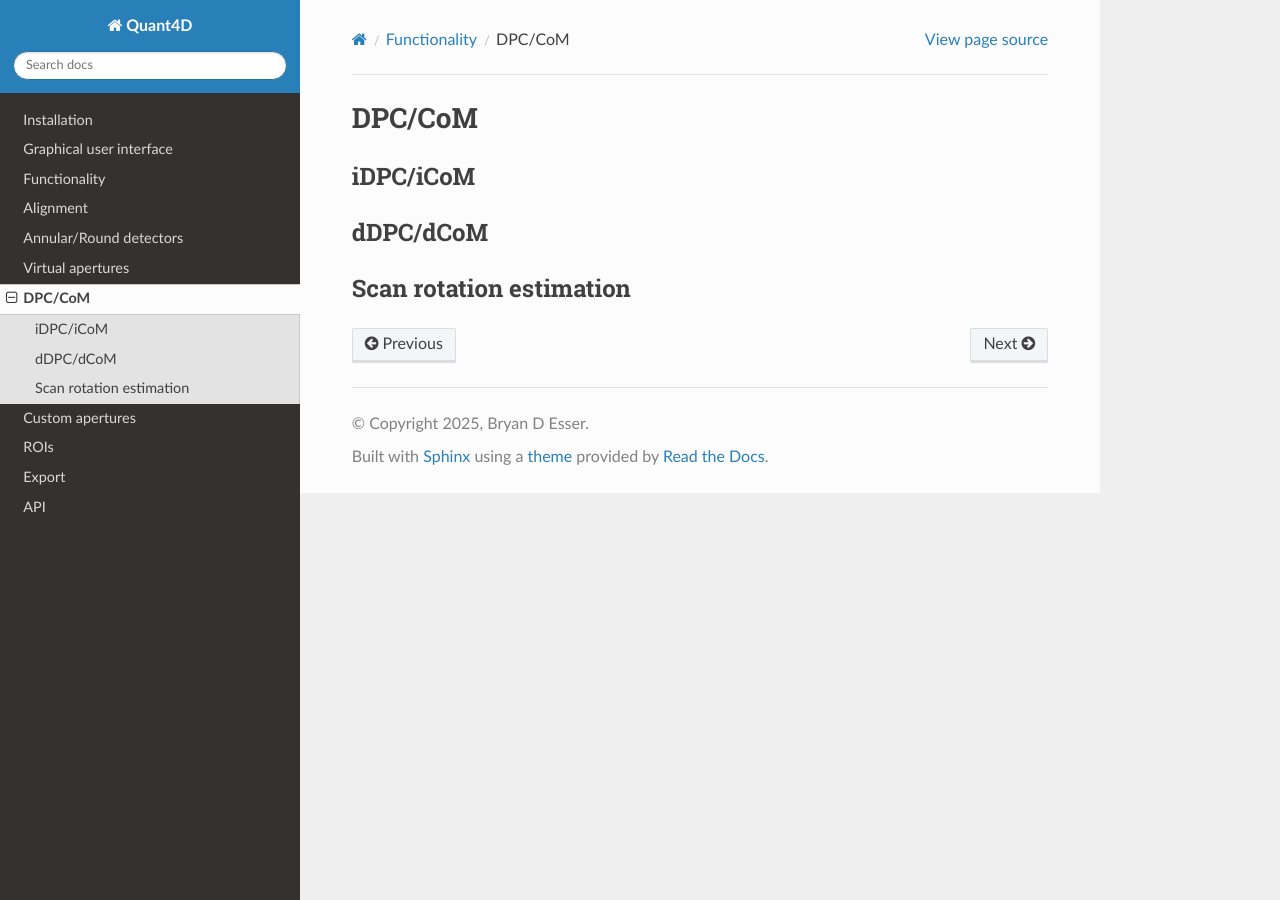
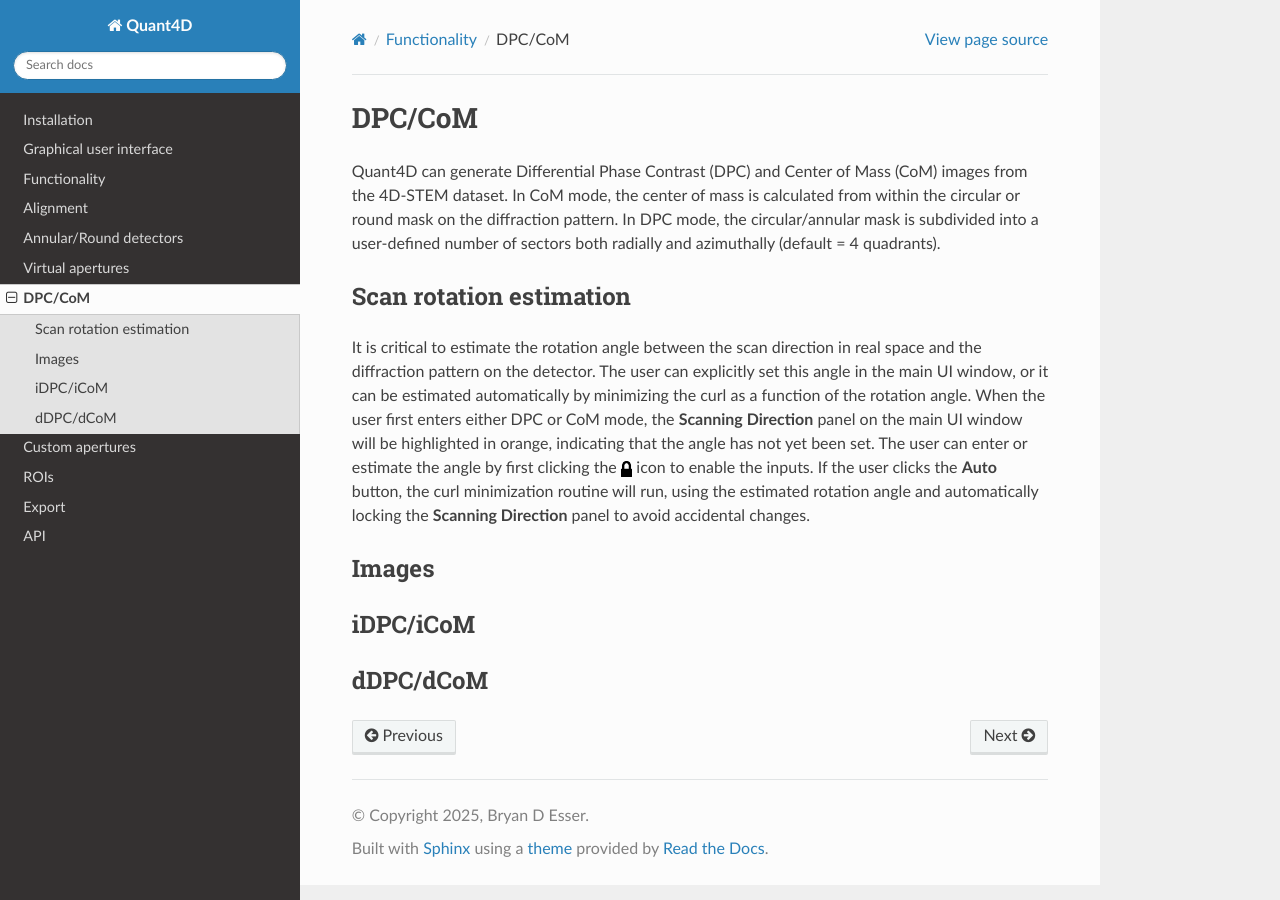
Before and after one commit to bryandesser/Quant4D, a Sphinx documentation site: the page built from docs/source/dpc_com.rst, in a window 1280 px wide. Built offline with Sphinx 7.4.7 and the Read the Docs theme 3.1.0, drawn with Linux system fonts in a browser that asks for light colours; formulas are drawn with MathJax 3; pages that are not in the unit, such as notebooks, are missing from menus.

Commit message:
modified:   docs/source/dpc_com.rst

```diff
--- a/docs/source/dpc_com.rst
+++ b/docs/source/dpc_com.rst
@@ -2,9 +2,35 @@
 
 DPC/CoM
 -------
+Quant4D can generate Differential Phase Contrast (DPC) and Center of Mass (CoM)
+images from the 4D-STEM dataset. In CoM mode, the center of mass is calculated
+from within the circular or round mask on the diffraction pattern. In DPC mode,
+the circular/annular mask is subdivided into a user-defined number of sectors
+both radially and azimuthally (default = 4 quadrants).
+
+Scan rotation estimation
+************************
+It is critical to estimate the rotation angle between the scan direction in
+real space and the diffraction pattern on the detector. The user can explicitly
+set this angle in the main UI window, or it can be estimated automatically by
+minimizing the curl as a function of the rotation angle. When the user first
+enters either DPC or CoM mode, the **Scanning Direction** panel on the main UI
+window will be highlighted in orange, indicating that the angle has not yet
+been set. The user can enter or estimate the angle by first clicking the |lock|
+icon to enable the inputs. If the user clicks the **Auto** button, the curl
+minimization routine will run, using the estimated rotation angle and
+automatically locking the **Scanning Direction** panel to avoid accidental
+changes.
+
+.. |lock| image:: ../../src/icons/lock.png
+    :height: 2ex
+
+Images
+******
+
+
 iDPC/iCoM
 *********
+
 dDPC/dCoM
 *********
-Scan rotation estimation
-************************
```
